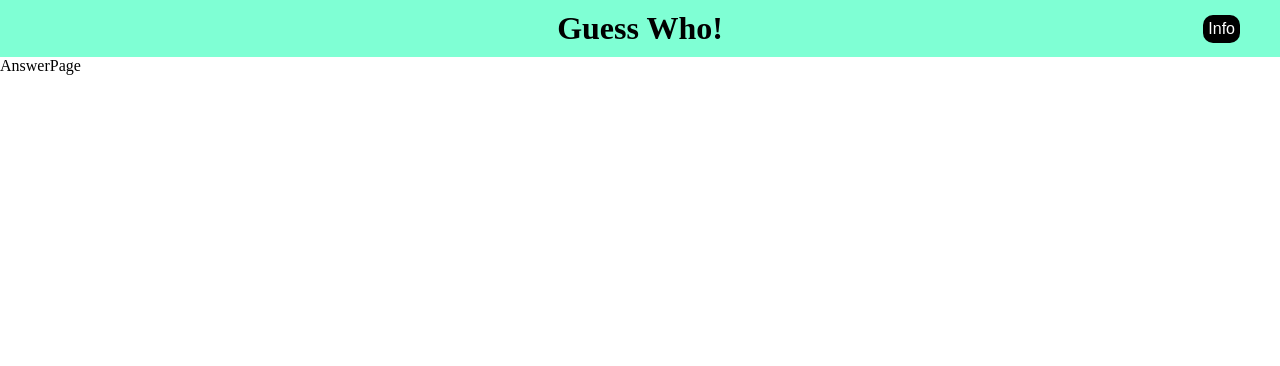
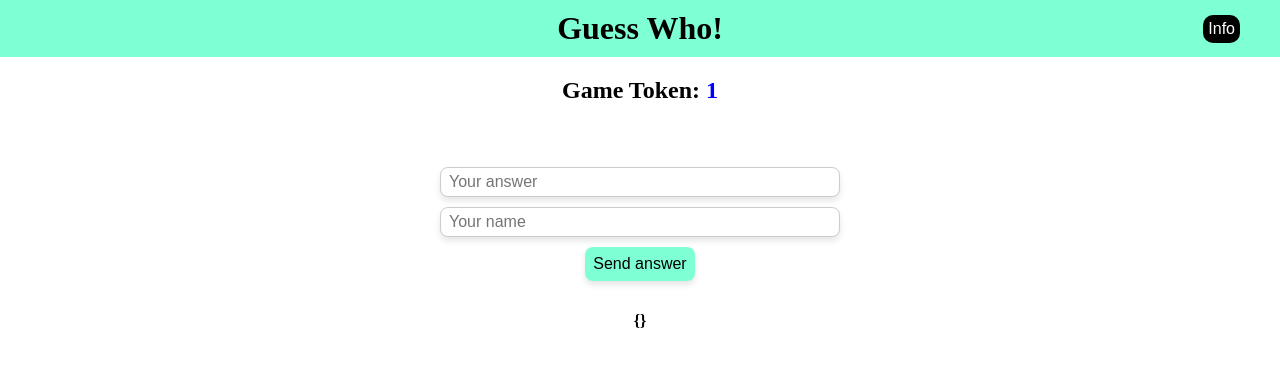
Before and after one commit to jonnny013/guess_frontend, a React (Vite) app: page /answers/1 in a window 1280 px wide. Shown: the top 366 px of the page. Built offline with nearby package versions, Linux system fonts and the light colour scheme; no server answers.

Commit message:
Update answer page functionality and add loading states

```diff
--- a/src/App.css
+++ b/src/App.css
@@ -18,6 +18,14 @@ body {
 
 .aligned {
   align-items: center;
+}
+
+.maxHeight {
+  height: 100vh
+}
+
+.alignedText {
+  text-align: center;
 }
 
 .oneHundred {
--- a/src/pages/AnswerPage.jsx
+++ b/src/pages/AnswerPage.jsx
@@ -1,8 +1,61 @@
+import { useEffect, useState } from 'react'
+import { useNavigate, useParams } from 'react-router-dom'
+import { getTheme, postAnswer } from '../services/apiServices'
+import TextInput from '../components/TextInput'
+import Button from '../components/Button'
 
 const AnswerPage = () => {
+  const { id } = useParams()
+  const [theme, setTheme] = useState()
+  const [error, setError] = useState(null)
+  const [answer, setAnswer] = useState()
+  const [name, setName] = useState()
+  const [isLoading, setIsLoading] = useState(null)
+  const navigate = useNavigate()
+
+  useEffect(() => {
+    const getInfo = async () => {
+      try {
+        setIsLoading(true)
+        const result = await getTheme(id)
+        console.log(result)
+        setTheme(result.theme)
+      } catch (err) {
+        setError(err)
+      } finally {
+        setIsLoading(null)
+      }
+    }
+    getInfo()
+  }, [id])
+
+  const handleAnswer = async () => {
+    try {
+      setIsLoading(true)
+      await postAnswer({ answer, name, session: id })
+      navigate(`/games/${id}`)
+    } catch (err) {
+      setError(err)
+    } finally {
+      setIsLoading(null)
+    }
+  }
 
   return (
-    <div>AnswerPage</div>
+    <div className='column aligned'>
+      <h2 className='alignedText'>
+        Game Token: <span style={{ color: 'blue' }}>{id}</span>
+      </h2>
+      <h1 className='alignedText'>{theme}</h1>
+      <TextInput
+        placeholder='Your answer'
+        onChange={e => setAnswer(e.target.value)}
+        style={{ marginBottom: 10 }}
+      />
+      <TextInput placeholder='Your name' onChange={e => setName(e.target.value)} />
+      <Button text='Send answer' onClick={handleAnswer} disabled={isLoading} />
+      {error && <h4>{JSON.stringify(error)}</h4>}
+    </div>
   )
 }
 
--- a/src/pages/StartPage.jsx
+++ b/src/pages/StartPage.jsx
@@ -8,6 +8,7 @@ const StartPage = () => {
   const [theme, setTheme] = useState()
   const [error, setError] = useState(null)
   const [token, setToken] = useState('')
+  const [isLoading, setIsLoading] = useState(null)
   const navigate = useNavigate()
 
   const handleTextChange = e => {
@@ -20,10 +21,13 @@ const StartPage = () => {
 
   const handleStartGame = async () => {
     try {
+      setIsLoading(true)
       const result = await postTheme(theme)
       navigate(`/answers/${result.id}`)
     } catch (err) {
       setError(err)
+    } finally {
+      setIsLoading(null)
     }
   }
 
@@ -42,7 +46,7 @@ const StartPage = () => {
       <h2>Already have a token?</h2>
 
       <TextInput placeholder='Token' onChange={handleTokenText} />
-      <Button text='Join game' onClick={handleJoinGame} />
+      <Button text='Join game' onClick={handleJoinGame} disabled={isLoading} />
       {error && <h4>{JSON.stringify(error)}</h4>}
     </div>
   )
--- a/src/services/apiServices.js
+++ b/src/services/apiServices.js
@@ -1,11 +1,12 @@
 import axios from 'axios'
 
-const baseUrl = 'localhost:3001/api/'
+const baseUrl = 'http://localhost:3001/api/'
 const sessionsUrl = baseUrl + 'v1/sessions'
+const answersUrl = baseUrl + 'v1/answers'
 
-export const postTheme = theme => {
+export const postTheme = async theme => {
   try {
-    const results = axios.post(sessionsUrl, theme)
+    const results = await axios.post(sessionsUrl, theme)
     return results.data
   } catch (err) {
     console.error(err)
@@ -13,12 +14,22 @@ export const postTheme = theme => {
   }
 }
 
-export const getTheme = id => {
+export const getTheme = async id => {
   try {
-    const results = axios.get(`${sessionsUrl}/${id}`)
+    const results = await axios.get(`${sessionsUrl}/${id}`)
     return results.data
   } catch (err) {
     console.error(err)
     throw new Error(err)
   }
 }
+
+export const postAnswer = async answer => {
+  try {
+    const results = await axios.get(`${answersUrl}`, answer)
+    return results.data
+  } catch (err) {
+    console.error(err)
+    throw new Error(err)
+  }
+}
```
